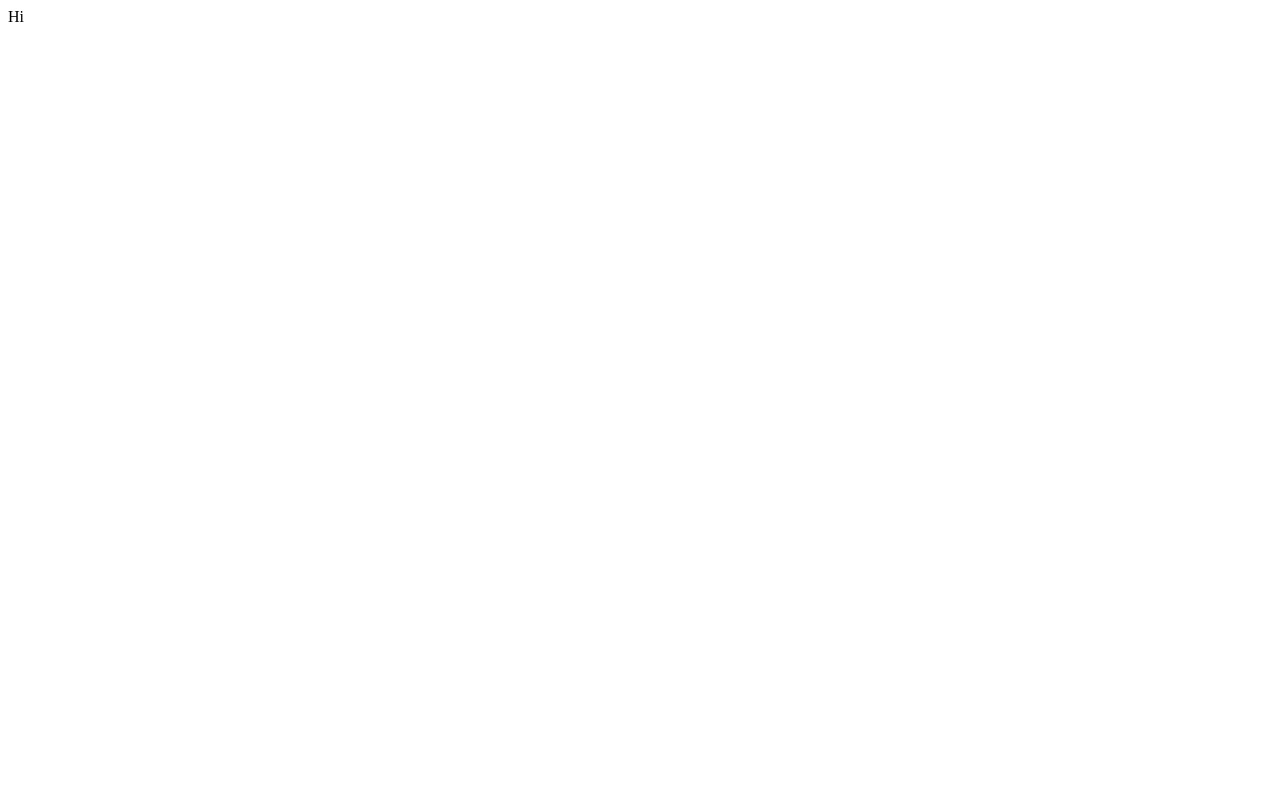
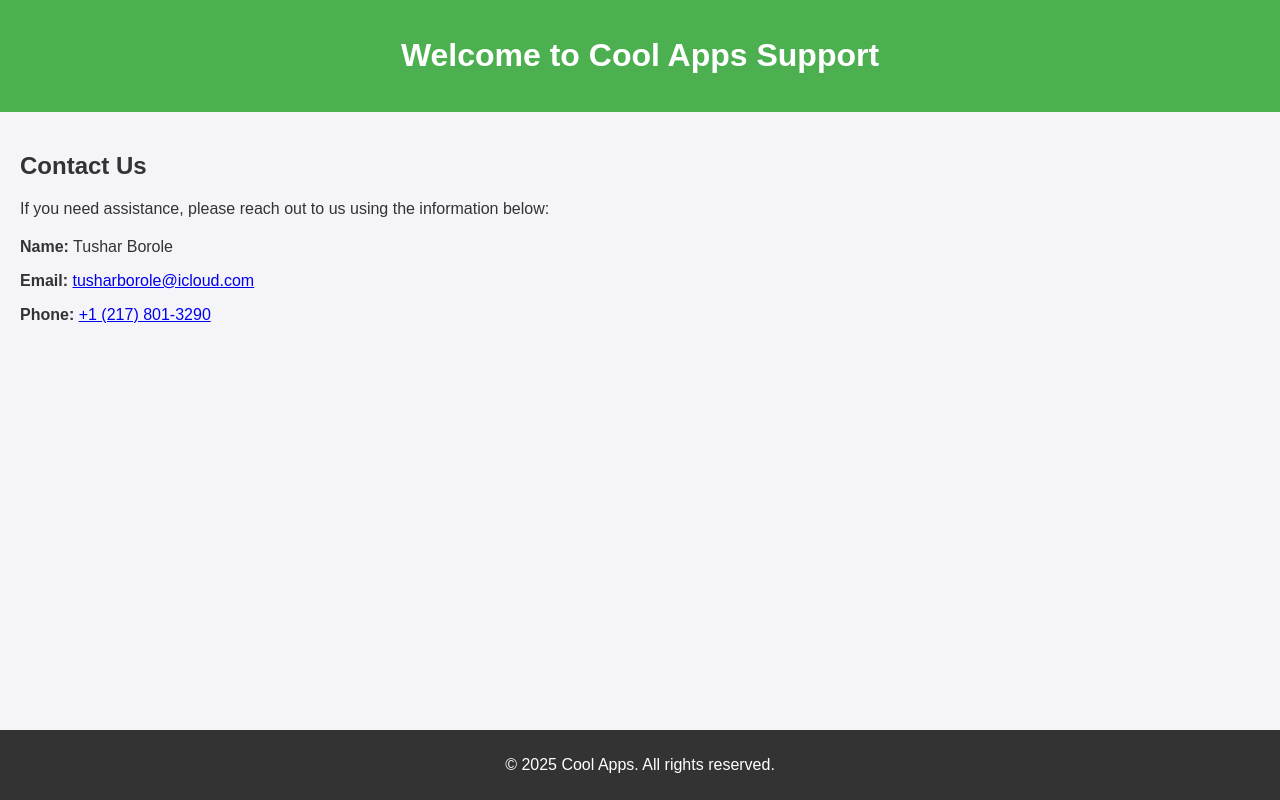
Before and after one commit to tushar-borole/coolapps, a plain HTML site: page index.html in a window 1280 px wide. Drawn offline with Linux system fonts and the light colour scheme.

Commit message:
Update index.html

```diff
--- a/index.html
+++ b/index.html
@@ -1 +1,55 @@
-<div>Hi<div>
+<!DOCTYPE html>
+<html lang="en">
+<head>
+    <meta charset="UTF-8">
+    <meta name="viewport" content="width=device-width, initial-scale=1.0">
+    <title>Cool Apps Support</title>
+    <style>
+        body {
+            font-family: Arial, sans-serif;
+            margin: 0;
+            padding: 0;
+            background-color: #f4f4f9;
+            color: #333;
+        }
+        header {
+            background-color: #4CAF50;
+            color: white;
+            text-align: center;
+            padding: 1em 0;
+        }
+        main {
+            padding: 20px;
+        }
+        footer {
+            background-color: #333;
+            color: white;
+            text-align: center;
+            padding: 10px 0;
+            position: fixed;
+            width: 100%;
+            bottom: 0;
+        }
+        .contact-info {
+            margin-top: 20px;
+        }
+    </style>
+</head>
+<body>
+    <header>
+        <h1>Welcome to Cool Apps Support</h1>
+    </header>
+    <main>
+        <h2>Contact Us</h2>
+        <p>If you need assistance, please reach out to us using the information below:</p>
+        <div class="contact-info">
+            <p><strong>Name:</strong> Tushar Borole</p>
+            <p><strong>Email:</strong> <a href="mailto:tusharborole@icloud.com">tusharborole@icloud.com</a></p>
+            <p><strong>Phone:</strong> <a href="tel:+12178013290">+1 (217) 801-3290</a></p>
+        </div>
+    </main>
+    <footer>
+        <p>&copy; 2025 Cool Apps. All rights reserved.</p>
+    </footer>
+</body>
+</html>
```
